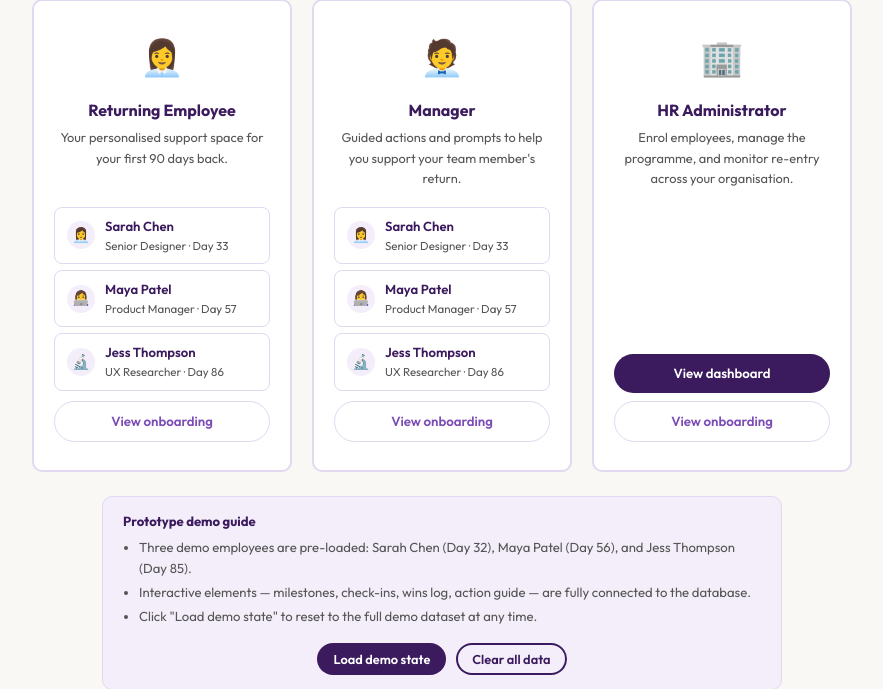
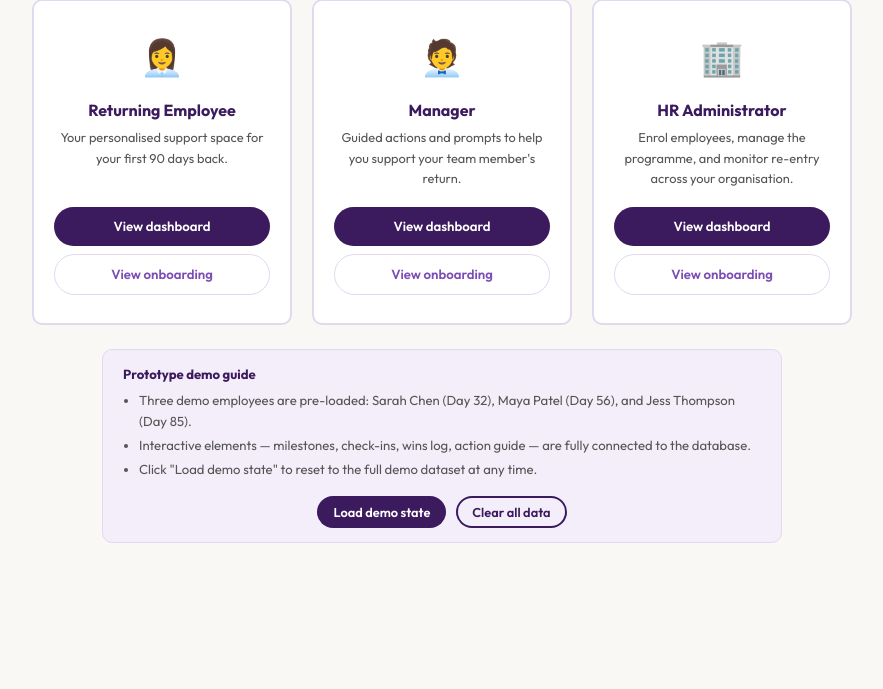
Before and after one commit to hellocriss777/reentry-app, a Flask app: page / in a window 1280 px wide. Shown: the part 247-936 px from the top of the page, without its empty margins (198-1081 px from the left). After the commit the page ends 790 px from the top, so only its background shows below. Run offline with Flask 3, Linux system fonts and the light colour scheme; data comes from the database, SQL or seed files in the repository.

Commit message:
Restore clean index design, fix employee links dynamically
Keep original 3-card layout unchanged. JS silently fetches /api/employees
on load and updates employee/manager dashboard hrefs to the real first
employee ID, so links survive DB resets without visible UI changes.

Co-Authored-By: Claude Sonnet 4.6 <noreply@anthropic.com>

```diff
--- a/templates/index.html
+++ b/templates/index.html
@@ -7,22 +7,6 @@
   <link rel="preconnect" href="https://fonts.googleapis.com"/>
   <link href="https://fonts.googleapis.com/css2?family=Outfit:wght@400;600;700;800&display=swap" rel="stylesheet"/>
   <link rel="stylesheet" href="/static/style.css"/>
-  <style>
-    .emp-pick { display: flex; flex-direction: column; gap: 6px; margin-bottom: 10px; }
-    .emp-pick-btn {
-      display: flex; align-items: center; gap: 10px;
-      padding: 8px 12px; border-radius: 8px; border: 1.5px solid var(--border);
-      background: var(--white); color: var(--text-primary); cursor: pointer;
-      font-family: inherit; font-size: 0.82rem; text-decoration: none;
-      transition: border-color 0.15s, background 0.15s;
-    }
-    .emp-pick-btn:hover { border-color: var(--primary-light); background: var(--primary-tint); text-decoration: none; }
-    .emp-pick-avatar { width: 28px; height: 28px; border-radius: 50%; background: var(--primary-tint); display: flex; align-items: center; justify-content: center; font-size: 0.9rem; flex-shrink: 0; }
-    .emp-pick-info { flex: 1; text-align: left; }
-    .emp-pick-name { font-weight: 600; color: var(--primary); }
-    .emp-pick-meta { font-size: 0.72rem; color: var(--text-secondary); }
-    .emp-pick-loading { font-size: 0.82rem; color: var(--text-secondary); padding: 6px 0; }
-  </style>
 </head>
 <body>
   <main class="landing-wrap">
@@ -31,25 +15,24 @@
     <div class="landing-divider"></div>
 
     <div class="role-cards">
-
       <div class="role-card">
         <div class="role-icon">👩‍💼</div>
         <h3>Returning Employee</h3>
         <p>Your personalised support space for your first 90 days back.</p>
-        <div class="emp-pick" id="emp-pick-employee">
-          <div class="emp-pick-loading">Loading employees…</div>
+        <div class="role-btns">
+          <a href="/employee?id=1" class="role-btn role-btn-primary" id="link-employee">View dashboard</a>
+          <a href="/onboarding/employee" class="role-btn role-btn-outline">View onboarding</a>
         </div>
-        <a href="/onboarding/employee" class="role-btn role-btn-outline">View onboarding</a>
       </div>
 
       <div class="role-card">
         <div class="role-icon">🧑‍💼</div>
         <h3>Manager</h3>
         <p>Guided actions and prompts to help you support your team member's return.</p>
-        <div class="emp-pick" id="emp-pick-manager">
-          <div class="emp-pick-loading">Loading employees…</div>
+        <div class="role-btns">
+          <a href="/manager?employee_id=1" class="role-btn role-btn-primary" id="link-manager">View dashboard</a>
+          <a href="/onboarding/manager" class="role-btn role-btn-outline">View onboarding</a>
         </div>
-        <a href="/onboarding/manager" class="role-btn role-btn-outline">View onboarding</a>
       </div>
 
       <div class="role-card">
@@ -61,7 +44,6 @@
           <a href="/onboarding/hr" class="role-btn role-btn-outline">View onboarding</a>
         </div>
       </div>
-
     </div>
 
     <div class="demo-note">
@@ -80,45 +62,14 @@
   </main>
 
 <script>
-const AVATARS = ['👩‍💼', '👩‍💻', '🔬'];
-
-function dayNum(startDate) {
-  return Math.max(1, Math.floor((new Date() - new Date(startDate)) / 86400000) + 1);
-}
-
-function renderEmployeePickers(employees) {
-  ['employee', 'manager'].forEach(role => {
-    const el = document.getElementById(`emp-pick-${role}`);
-    if (employees.length === 0) {
-      el.innerHTML = '<div class="emp-pick-loading">No employees — click Load demo state.</div>';
-      return;
-    }
-    const href = e => role === 'employee' ? `/employee?id=${e.id}` : `/manager?employee_id=${e.id}`;
-    el.innerHTML = employees.map((e, i) => {
-      const day = dayNum(e.start_date);
-      return `
-        <a href="${href(e)}" class="emp-pick-btn">
-          <div class="emp-pick-avatar">${AVATARS[i] || '👤'}</div>
-          <div class="emp-pick-info">
-            <div class="emp-pick-name">${e.name}</div>
-            <div class="emp-pick-meta">${e.role || ''} · Day ${day}</div>
-          </div>
-        </a>
-      `;
-    }).join('');
-  });
-}
-
-async function loadEmployees() {
+async function updateLinks() {
   try {
     const employees = await fetch('/api/employees').then(r => r.json());
-    renderEmployeePickers(employees);
-  } catch(e) {
-    ['employee', 'manager'].forEach(role => {
-      document.getElementById(`emp-pick-${role}`).innerHTML =
-        '<div class="emp-pick-loading">Could not connect — is the server running?</div>';
-    });
-  }
+    if (employees.length > 0) {
+      document.getElementById('link-employee').href = `/employee?id=${employees[0].id}`;
+      document.getElementById('link-manager').href = `/manager?employee_id=${employees[0].id}`;
+    }
+  } catch(e) {}
 }
 
 async function loadDemo() {
@@ -130,7 +81,7 @@ async function loadDemo() {
       msg.style.color = 'var(--success)';
       msg.textContent = 'Demo data loaded. All dashboards now reflect the full demo dataset.';
       msg.style.display = 'block';
-      loadEmployees();
+      updateLinks();
     }
   } catch(e) {
     msg.style.color = 'var(--alert)';
@@ -140,7 +91,7 @@ async function loadDemo() {
 }
 
 async function clearData() {
-  if (!confirm('This will wipe all data and reload the demo dataset. Continue?')) return;
+  if (!confirm('This will delete all employees and data. Are you sure?')) return;
   const msg = document.getElementById('demo-msg');
   msg.style.display = 'none';
   try {
@@ -149,7 +100,7 @@ async function clearData() {
       msg.style.color = 'var(--alert)';
       msg.textContent = 'Data cleared and demo reloaded with fresh IDs.';
       msg.style.display = 'block';
-      loadEmployees();
+      updateLinks();
     }
   } catch(e) {
     msg.style.color = 'var(--alert)';
@@ -158,7 +109,7 @@ async function clearData() {
   }
 }
 
-loadEmployees();
+updateLinks();
 </script>
 </body>
 </html>
```
